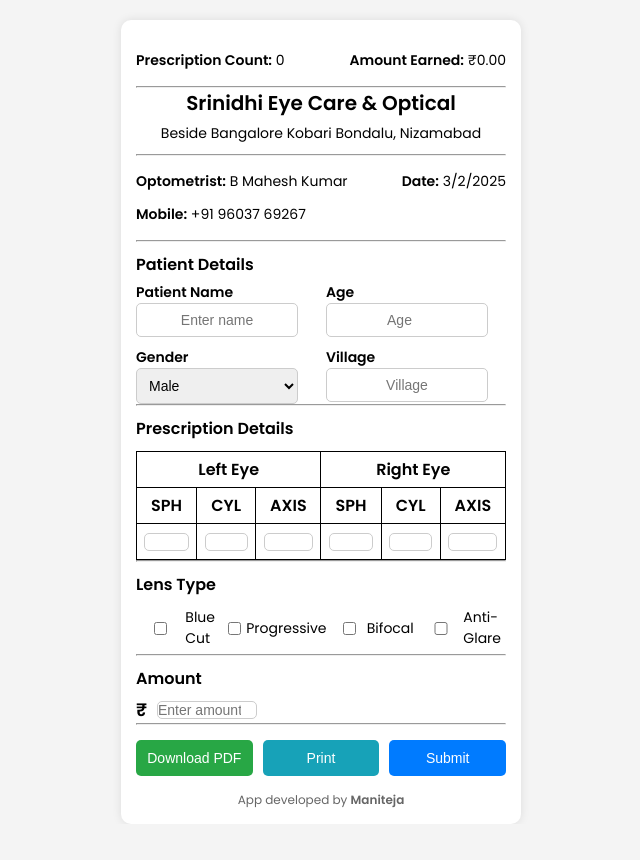
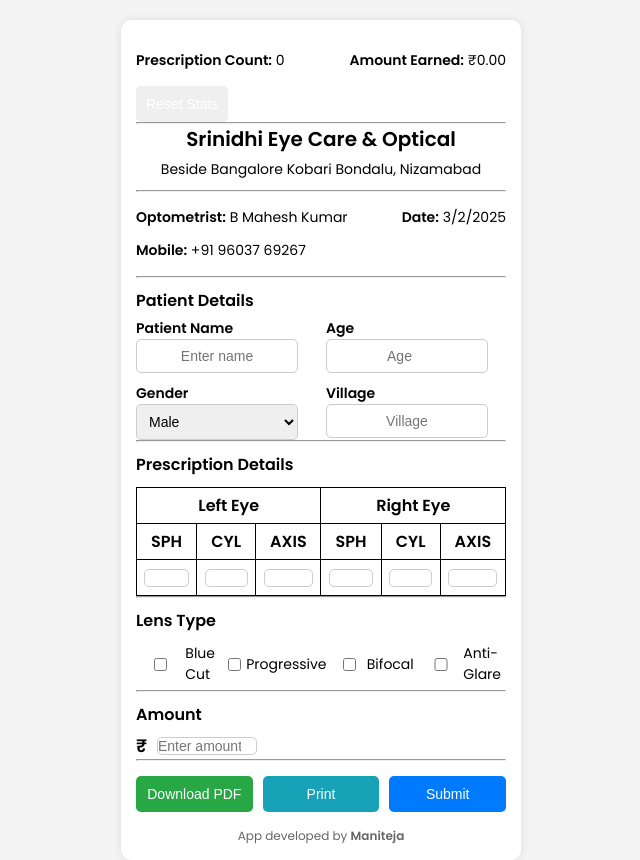
Before and after one commit to Maniteja1098/LensPrescriptionApp, a plain HTML site: page index.html in a window 1280 px wide. Shown: the whole page, without its empty margins (319-959 px from the left). Before the commit the page ends 824 px from the top, so only its background shows below. Drawn offline with Linux system fonts and the light colour scheme.

Commit message:
Update index.html

```diff
--- a/index.html
+++ b/index.html
@@ -18,6 +18,7 @@
         <p><strong>Amount Earned:</strong> ₹<span id="amountEarned">0</span></p>
     </div>
 </div>
+        <button onclick="resetStats()">Reset Stats</button>
 <hr>
 
         <!-- Optical Shop Details -->
```
